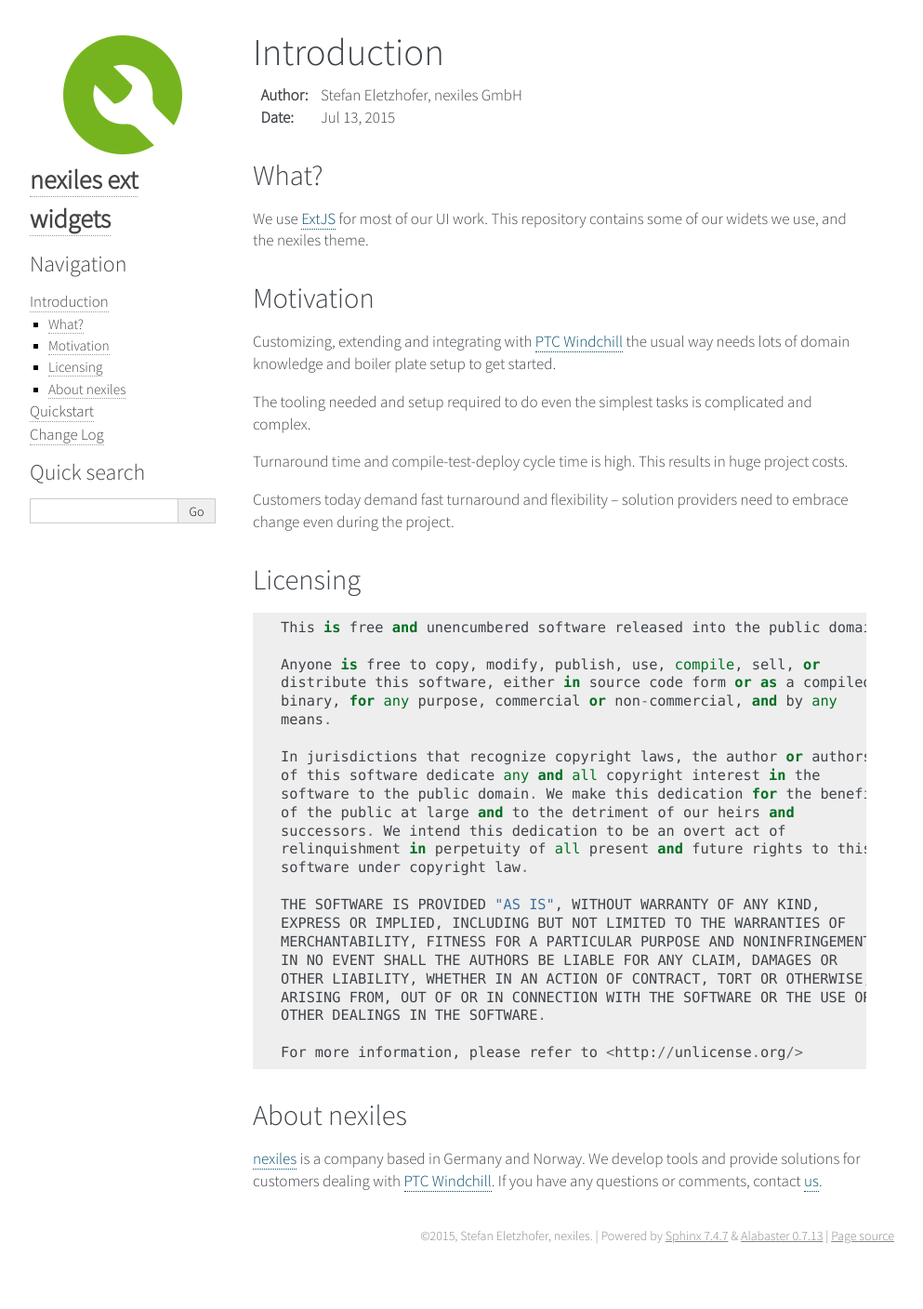
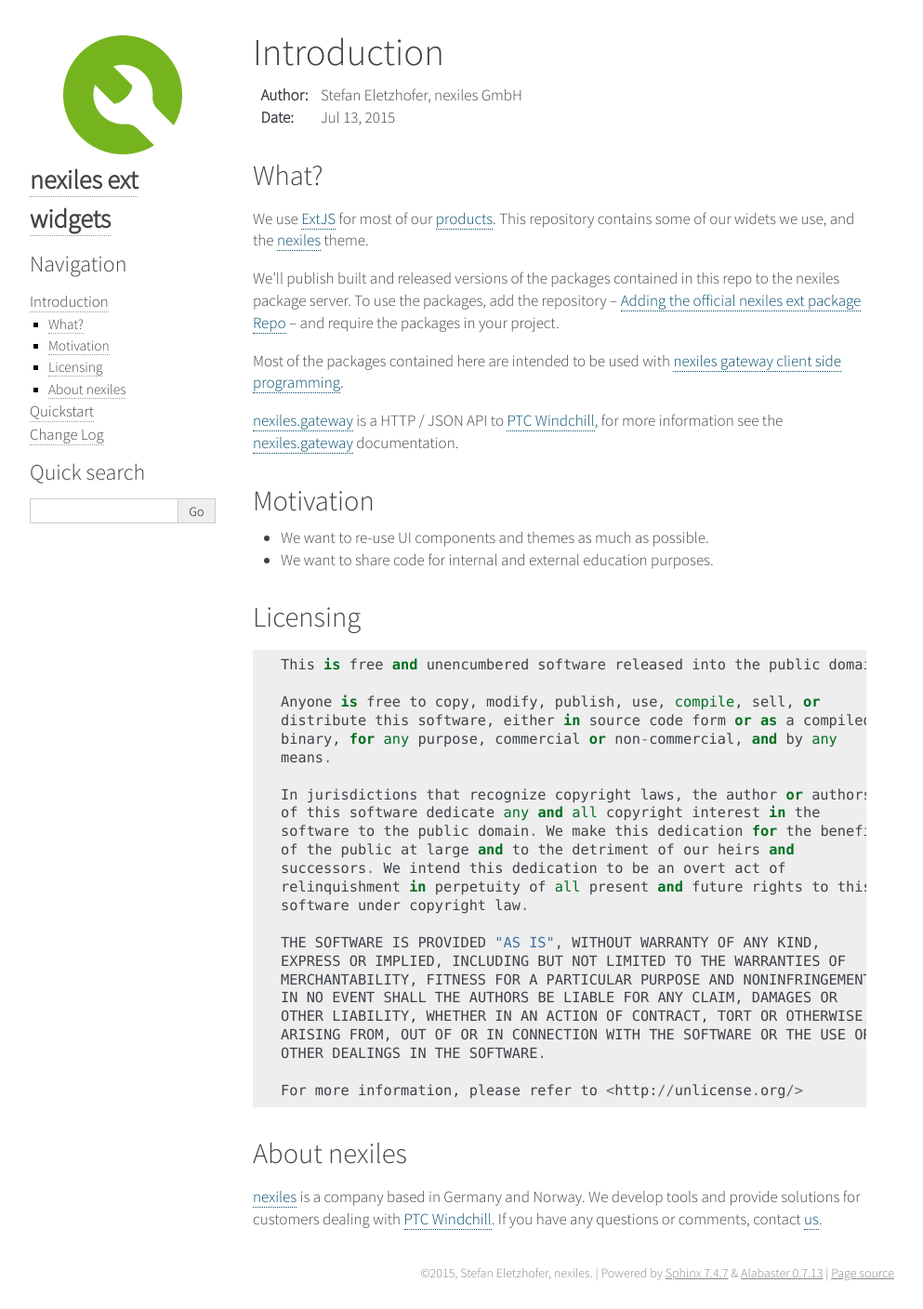
Before and after one commit to nexiles/nexiles.ext.widgets, a Sphinx documentation site: the page built from docs/introduction.rst, in a window 1280 px wide. Shown: the whole page at 93% size, without its empty margins (148-1141 px from the left). Built offline with Sphinx 7.4.7, drawn with Linux system fonts in a browser that asks for light colours; before the commit the page ends 1368 px from its top, so only the background shows below that.

Commit message:
Documentation
Update quickstart and intro.

Signed-off-by: Stefan Eletzhofer <se@nexiles.de>

```diff
--- a/docs/introduction.rst
+++ b/docs/introduction.rst
@@ -10,22 +10,24 @@
 What?
 =====
 
-We use ExtJS_ for most of our UI work.  This repository contains some of our widets we use, and the
-nexiles theme.
+We use ExtJS_ for most of our products_.  This repository contains some of our widets we use, and the
+nexiles_ theme.
 
+We'll publish built and released versions of the packages contained in this repo to the nexiles
+package server.  To use the packages, add the repository -- :ref:`quickstart_add_repo` -- and require
+the packages in your project.
+
+Most of the packages contained here are intended to be used with `nexiles gateway client side programming`_.
+
+`nexiles.gateway`_ is a HTTP / JSON API to `PTC Windchill`_, for more information see the `nexiles.gateway`_
+documentation.
 
 Motivation
 ==========
 
-Customizing, extending and integrating with `PTC Windchill`_ the usual way needs lots of domain knowledge
-and boiler plate setup to get started.
+- We want to re-use UI components and themes as much as possible.
 
-The tooling needed and setup required to do even the simplest tasks is complicated and complex.
-
-Turnaround time and compile-test-deploy cycle time is high.  This results in huge project costs.
-
-Customers today demand fast turnaround and flexibility -- solution providers need to embrace change
-even during the project.
+- We want to share code for internal and external education purposes.
 
 Licensing
 =========
@@ -38,8 +40,8 @@
 nexiles_ is a company based in Germany and Norway.  We develop tools and provide solutions for customers
 dealing with `PTC Windchill`_.  If you have any questions or comments, contact us_.
 
-.. _nexiles.gateway plugin example:   http://nexiles.github.io/nexiles.gateway.example
-.. _nexiles.gateway client api:       http://nexiles.github.io/nexiles.tools.api
+.. _nexiles.gateway:   							http://nexiles.github.io/nexiles.tools
+.. _nexiles gateway client side programming:   	http://nexiles.github.io/nexiles.tools/examples.html#web-programming
 
 .. _IPython:          http://ipython.org/
 .. _JSON:             http://json.org/
```
Also changed, not shown: docs/quickstart.rst (+25 -6 lines).
